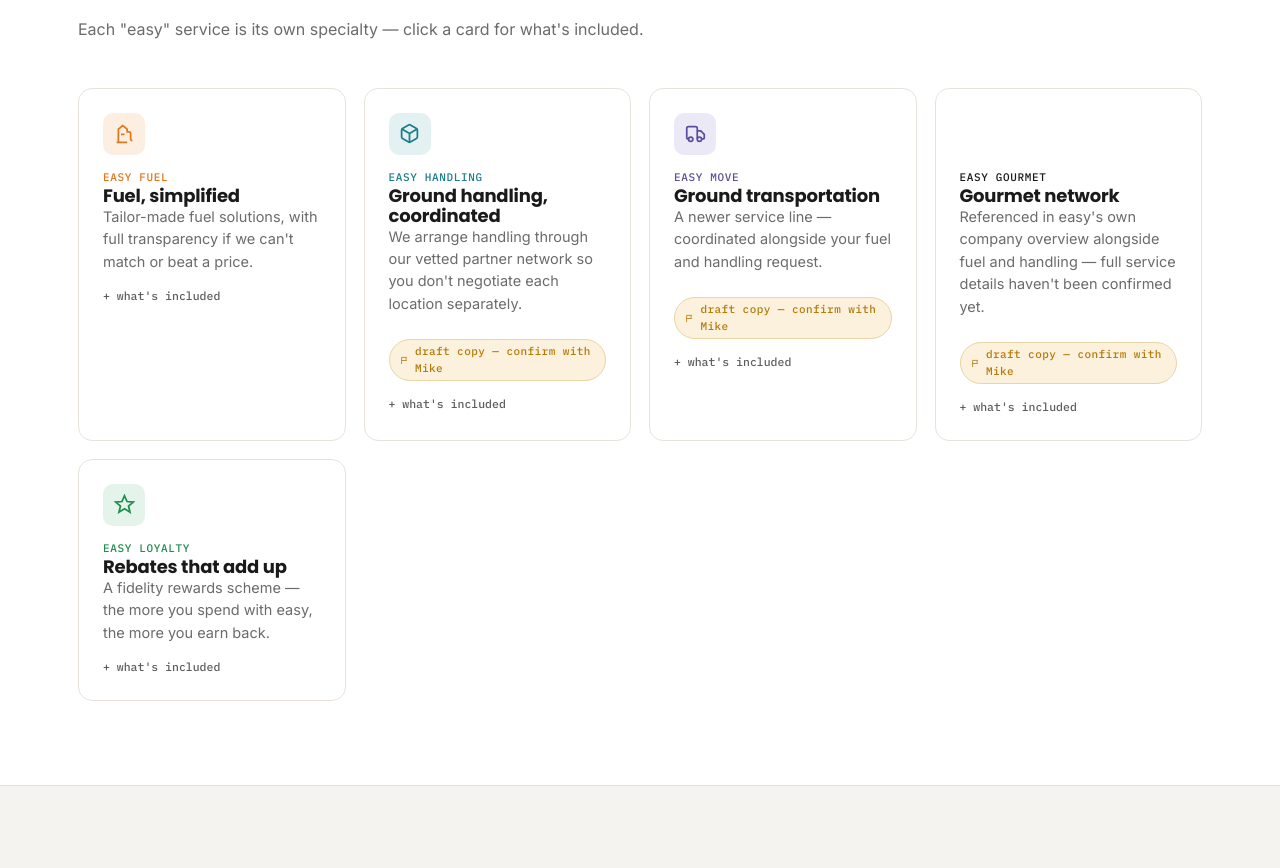
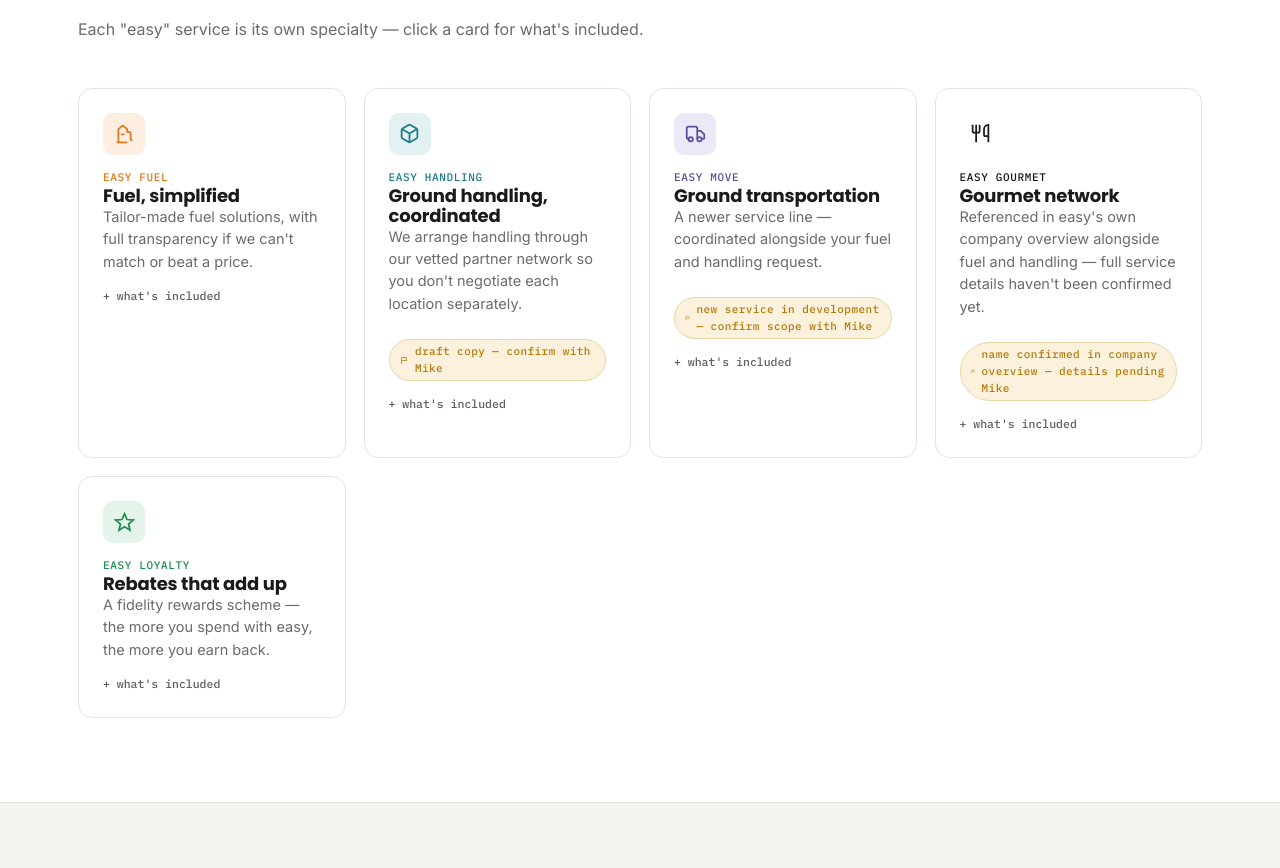
Before and after one commit to BrianL577/ProjectEasy, a Next.js app: page / in a window 1280 px wide. Shown: the part 1846-2714 px from the top of the page. Built offline with nearby package versions, Linux system fonts and the light colour scheme.

Commit message:
Update ServiceCard.tsx

```diff
--- a/components/ServiceCard.tsx
+++ b/components/ServiceCard.tsx
@@ -29,6 +29,13 @@ const ICONS: Record<ServiceTag, JSX.Element> = {
       <path d="M12 2l2.9 6.6 7.1.6-5.4 4.6 1.7 7-6.3-3.9-6.3 3.9 1.7-7-5.4-4.6 7.1-.6z" />
     </svg>
   ),
+  gourmet: (
+    <svg viewBox="0 0 24 24" fill="none" stroke="currentColor" strokeWidth="2">
+      <path d="M3 2v7c0 1.1.9 2 2 2h4a2 2 0 0 0 2-2V2" />
+      <path d="M7 2v20" />
+      <path d="M21 15V2a5 5 0 0 0-5 5v6c0 1.1.9 2 2 2h3Zm0 0v7" />
+    </svg>
+  ),
 };
 
 export default function ServiceCard({ service }: { service: Service }) {
@@ -51,7 +58,9 @@ export default function ServiceCard({ service }: { service: Service }) {
         <h3>{service.title}</h3>
         <p className="svc-desc">{service.desc}</p>
       </div>
-      {service.status === "draft" && <FlagBadge>draft copy — confirm with Mike</FlagBadge>}
+      {service.status === "draft" && (
+        <FlagBadge>{service.flagNote ?? "draft copy — confirm with Mike"}</FlagBadge>
+      )}
       <div className="svc-toggle">{open ? "− hide details" : "+ what's included"}</div>
       <div className="svc-body">
         <ul>
```
